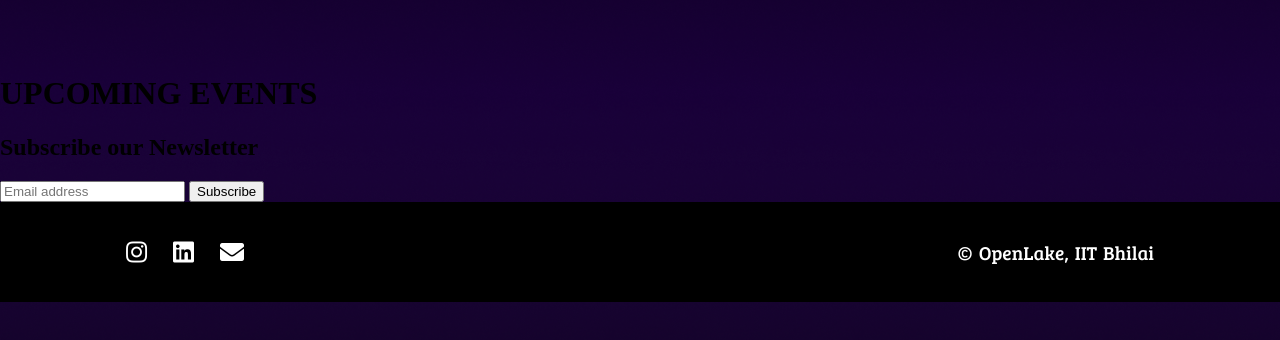
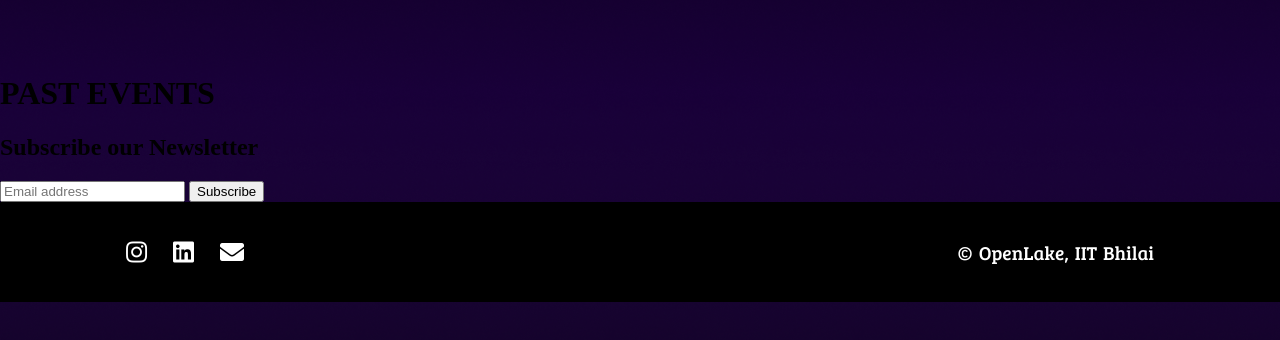
Before and after one commit to MohitThakre13/Pirates-of-Port-5000, a PHP site: page /past_events.php in a window 1280 px wide. Shown: the part 81-421 px from the top of the page. Run offline with PHP 8.4, Linux system fonts and the light colour scheme; data that the repository does not hold is empty; some libraries are stand-ins or nearby versions; some web fonts are replaced.

Commit message:
upcoming to past

```diff
--- a/past_events.php
+++ b/past_events.php
@@ -30,7 +30,7 @@
     ?>
 
     <br><br><br>
-    <h1 id="larger" class="center">UPCOMING EVENTS</h1>
+    <h1 id="larger" class="center">PAST EVENTS</h1>
 
     <section class="our_projects">
         <div class="all-projects">
```
